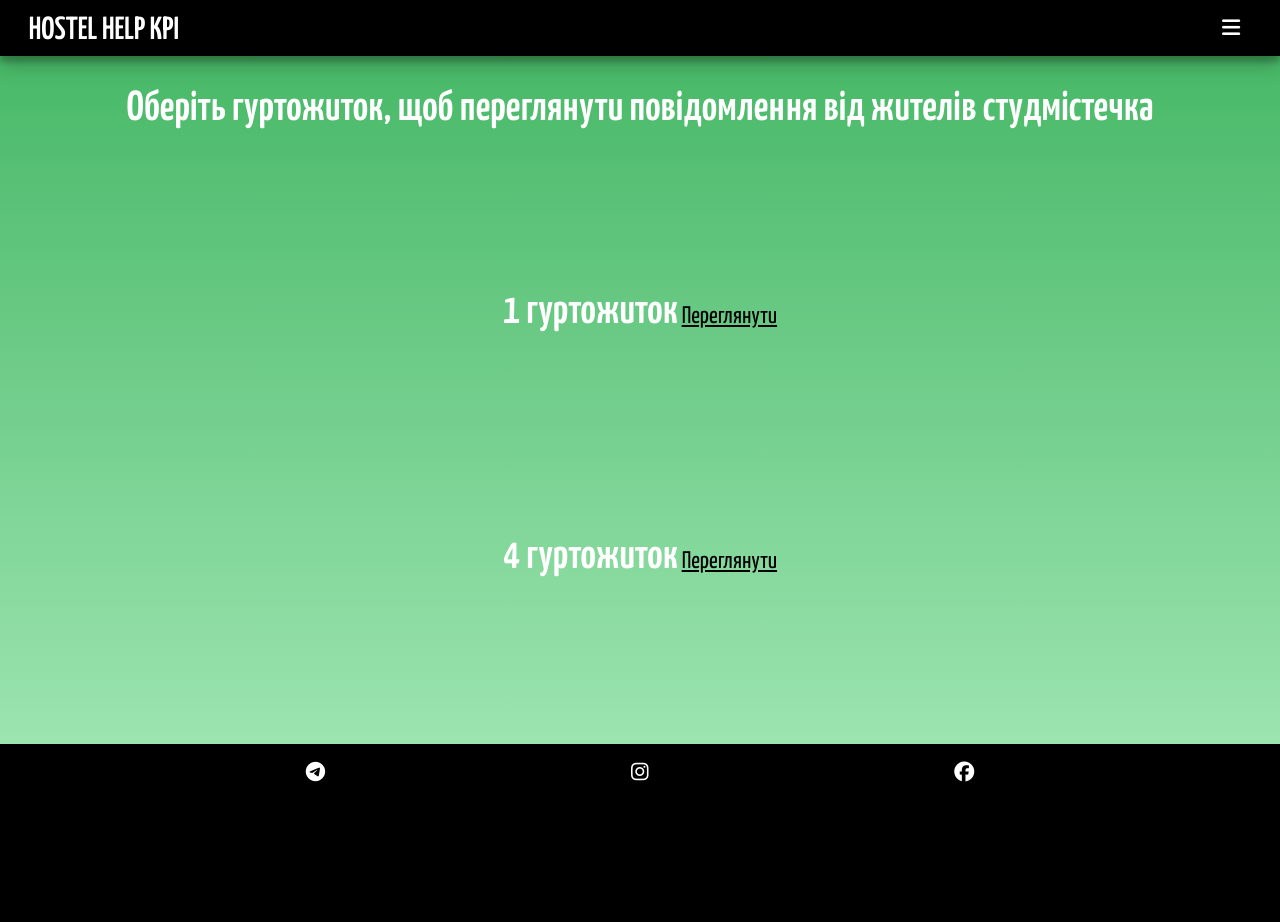
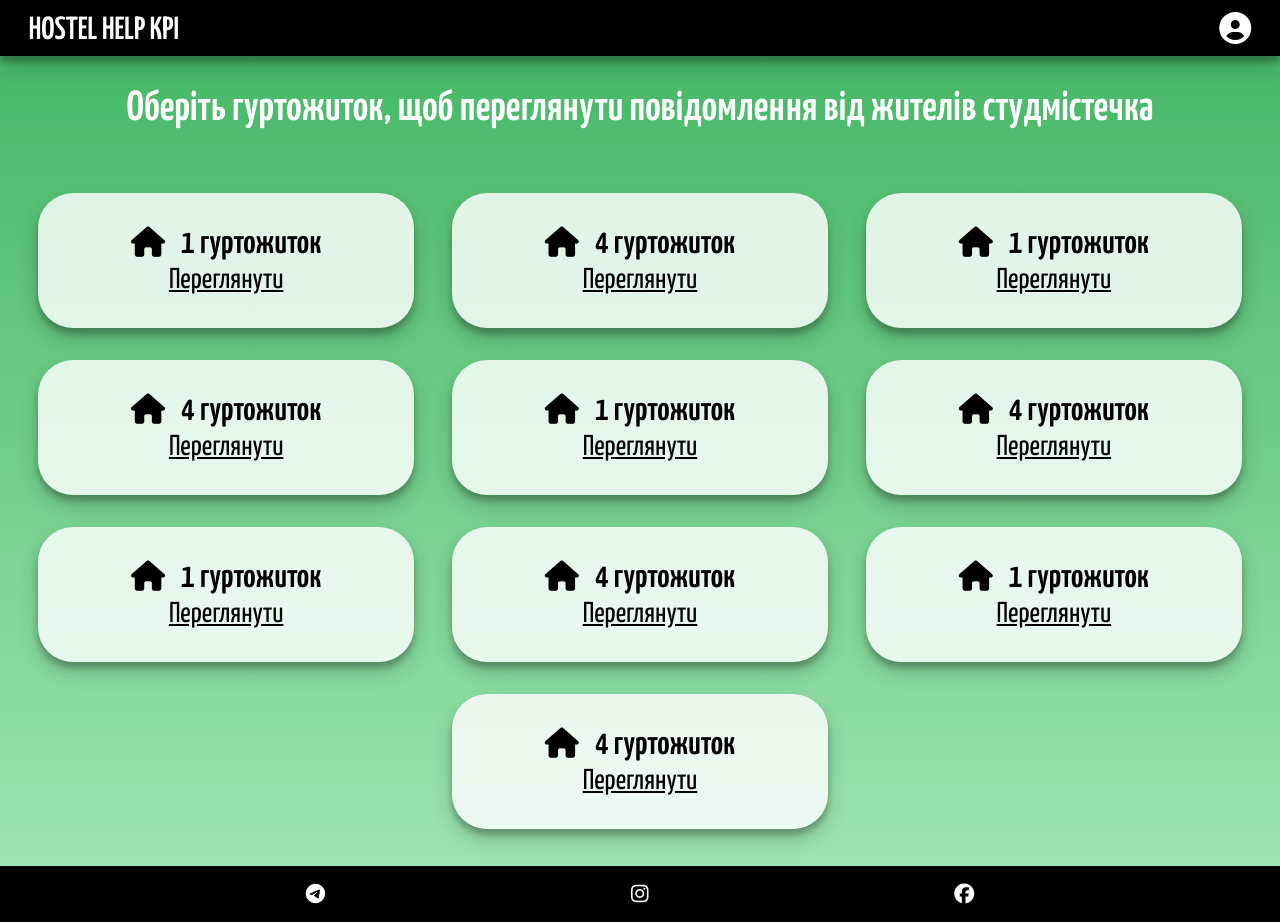
Before and after one commit to qsevenn/hostel-help, a Django app: page /folders/ in a window 1280 px wide. Before the commit the page ends 782 px from the top, so only its background shows below. Run offline with Django 4.2, Linux system fonts and the light colour scheme; a user stored in the database is signed in; data comes from the database, SQL or seed files in the repository; both versions use the stored data as it was after the commit; some libraries are stand-ins or nearby versions.

Commit message:
шо писати вже можна...

```diff
--- a/static/css/style.css
+++ b/static/css/style.css
@@ -67,57 +67,59 @@ header {
 }
 
 /*menu button start*/
-#menu-button {
-    vertical-align: middle;
-    font-size: 130%;
-    background: none;
-    border: none;
+/*#menu-button {*/
+/*    vertical-align: middle;*/
+/*    font-size: 130%;*/
+/*    background: none;*/
+/*    border: none;*/
+/*    color: #ffffff;*/
+/*    border-radius: 10px;*/
+/*    min-height: 2.5rem;*/
+/*    width: 2.5rem;*/
+/*}*/
+
+/*#menu-button::before {*/
+/*    font-family: "Fontawesome", sans-serif;*/
+/*    content: "\f0c9";*/
+/*}*/
+
+/*#menu-button:hover, #menu-button:focus {*/
+/*    background: #ffffff36;*/
+/*}*/
+/*menu button end*/
+header .fa-circle-user {
     color: #ffffff;
-    border-radius: 10px;
-    min-height: 2.5rem;
-    width: 2.5rem;
+    text-decoration: none;
+    font-size: 200%;
 }
-
-#menu-button::before {
-    font-family: "Fontawesome", sans-serif;
-    content: "\f0c9";
-}
-
-#menu-button:hover, #menu-button:focus {
-    background: #ffffff36;
-}
-/*menu button end*/
 
 .show {
     display: block;
 }
 
-nav {
-    display: none;
-    position: absolute;
-    top: var(--main-height);
-    left: 0;
-    z-index: 1;
-    background-color: #ffffff;
-    text-align: center;
-    width: 100vw;
-    box-shadow: var(--box-shadow);
-}
+/*nav {*/
+/*    display: none;*/
+/*    position: absolute;*/
+/*    top: var(--main-height);*/
+/*    left: 0;*/
+/*    z-index: 1;*/
+/*    background-color: #ffffff;*/
+/*    text-align: center;*/
+/*    width: 100vw;*/
+/*    box-shadow: var(--box-shadow);*/
+/*}*/
 
-nav a {
-    width: 100%;
-    height: var(--main-height);
-    line-height: var(--main-height);
-    display: inline-block;
-    color: #000000;
-    font-size: 140%;
-    border-bottom: #000000 2px solid;
-}
+/*nav a {*/
+/*    width: 100%;*/
+/*    height: var(--main-height);*/
+/*    line-height: var(--main-height);*/
+/*    display: inline-block;*/
+/*    color: #000000;*/
+/*    font-size: 140%;*/
+/*    border-bottom: #000000 2px solid;*/
+/*}*/
 
 main {
-    display: flex;
-    flex-wrap: wrap;
-    justify-content: space-evenly;
     font-size: 120%;
     text-align: center;
     padding: var(--main-height) 0 0;
@@ -140,10 +142,6 @@ main > *:last-child  {
     justify-content: space-evenly;
 }
 
-.logged > * {
-
-}
-
 .side-wrapper .instruction {
     margin-bottom: calc(var(--main-height) / 1.5);
 }
@@ -159,6 +157,39 @@ main > *:last-child  {
     box-shadow: var(--box-shadow);
 }
 
+.folders {
+    align-self: start;
+    justify-self: start;
+    display: flex;
+    flex-wrap: wrap;
+    justify-content: space-evenly;
+    align-items: start !important;
+}
+
+.folders > * {
+    margin-top: 2rem;
+}
+
+.folders-elem {
+    width: var(--main-width);
+    max-width: 400px;
+    height: 135px;
+    display: flex;
+    flex-direction: column;
+    justify-content: space-evenly;
+}
+
+.folders-elem h3 {
+    margin: 0;
+}
+
+.folders-elem h3::before {
+    font-family: "Fontawesome", sans-serif;
+    content: "\f015";
+    margin-right: 1rem;
+    font-size: 90%;
+}
+
 .side-wrapper {
     width: 100%;
 }
@@ -167,7 +198,7 @@ main > *:last-child  {
     width: var(--main-width);
 }
 
-h1, h2, h3, h4, h5, h6 {
+h1, h2 {
     font-size: 175%;
     color: #ffffff;
     height: fit-content;
@@ -202,7 +233,7 @@ h1, h2, h3, h4, h5, h6 {
     font-weight: bold;
 }
 
-.fa-circle-user {
+.main-block .fa-circle-user {
     font-size: 10rem;
     margin-bottom: 1.7rem;
     color: #41B562;
@@ -301,7 +332,7 @@ footer a {
         font-size: 130%;
     }
 
-    .fa-circle-user {
+    .main-block .fa-circle-user {
         font-size: 11rem;
     }
 }
@@ -311,7 +342,7 @@ footer a {
         font-size: 140%;
     }
 
-    .fa-circle-user {
+    .main-block .fa-circle-user {
         font-size: 12rem;
     }
 
@@ -321,6 +352,14 @@ footer a {
         flex-wrap: wrap;
         align-items: center;
         width: 50%;
+    }
+
+    .side-wrapper:first-child {
+        float: left;
+    }
+
+    .folders {
+        width: 100%;
     }
 
     .side-wrapper > * {
@@ -338,6 +377,10 @@ footer a {
         height: calc(var(--main-height) * 1.5);
         font-size: 170%;
     }
+
+    .folders-elem {
+        width: calc(var(--main-width) / 2);
+    }
 }
 
 @media screen and (min-width: 1080px) {
@@ -345,7 +388,11 @@ footer a {
         font-size: 150%;
     }
 
-    .fa-circle-user {
+    .main-block .fa-circle-user {
         font-size: 13rem;
     }
+
+    .folders-elem {
+        width: calc(var(--main-width) / 3);
+    }
 }
--- a/templates/base.html
+++ b/templates/base.html
@@ -20,11 +20,12 @@
 <body>
     <header>
         <a href="{% url 'index' %}"><p class="site-title">HOSTEL HELP KPI</p></a>
-        <div class="navigation">
-            <button id="menu-button" onclick="openMenu()" title="Меню сайту"></button>
-            <nav id="menu">
-            </nav>
-        </div>
+        <a href="{% url 'profile' %}" class="fa-solid fa-circle-user"><span class="fa-sr-only">Profile</span></a>
+<!--        <div class="navigation">-->
+<!--            <button id="menu-button" onclick="openMenu()" title="Меню сайту"></button>-->
+<!--            <nav id="menu">-->
+<!--            </nav>-->
+<!--        </div>-->
     </header>
 
     <main>
--- a/templates/folders.html
+++ b/templates/folders.html
@@ -3,12 +3,37 @@
 {% load static %}
 
 {% block content %}
-    <h2>Оберіть гуртожиток, щоб переглянути повідомлення від жителів студмістечка</h2>
+    <h1>Оберіть гуртожиток, щоб переглянути повідомлення від жителів студмістечка</h1>
+    <div class="folders">
     {% for dormitory in dormitories %}
-        <div class="">
+        <div class="main-block folders-elem">
             <h3>{{dormitory}} гуртожиток</h3>
-            <!-- <button onclick="">Переглянути</button> -->
             <a href="{% url 'profile' dormitory %}">Переглянути</a>
         </div>
     {% endfor %}
+        {% for dormitory in dormitories %}
+        <div class="main-block folders-elem">
+            <h3>{{dormitory}} гуртожиток</h3>
+            <a href="{% url 'profile' dormitory %}">Переглянути</a>
+        </div>
+    {% endfor %}
+        {% for dormitory in dormitories %}
+        <div class="main-block folders-elem">
+            <h3>{{dormitory}} гуртожиток</h3>
+            <a href="{% url 'profile' dormitory %}">Переглянути</a>
+        </div>
+    {% endfor %}
+        {% for dormitory in dormitories %}
+        <div class="main-block folders-elem">
+            <h3>{{dormitory}} гуртожиток</h3>
+            <a href="{% url 'profile' dormitory %}">Переглянути</a>
+        </div>
+    {% endfor %}
+        {% for dormitory in dormitories %}
+        <div class="main-block folders-elem">
+            <h3>{{dormitory}} гуртожиток</h3>
+            <a href="{% url 'profile' dormitory %}">Переглянути</a>
+        </div>
+    {% endfor %}
+    </div>
 {% endblock %}
--- a/templates/index.html
+++ b/templates/index.html
@@ -26,7 +26,11 @@
         <h2 class="heading">Вітаємо, {{ user.username }}!</h2>
         <div class="logged main-block">
             <i class="fa-solid fa-circle-user"><span class="fa-sr-only">User</span></i>
-            <a href="{% url 'report' %}" class="enter-button">Заповнити заявку</a>
+            {% if user.is_superuser %}
+                <a href="{% url 'folders' %}" class="enter-button">До заявок</a>
+            {% else %}
+                <a href="{% url 'report' %}" class="enter-button">Заповнити заявку</a>
+            {% endif %}
         </div>
         <p>
             <a href="{% url 'logout' %}?next=../">Вийти?</a>
--- a/templates/profile.html
+++ b/templates/profile.html
@@ -78,7 +78,7 @@
    {% else %}
       <h2>Мої повідомлення</h2>
       {% for report in reports %}
-         <div class="">
+         <div class="main-block">
             <h2>{{ report.title }}</h2>
             <p>{{ report.status }}</p>
             <p>{{ report.date }}</p>
```
Also changed, not shown: static/css/profile.css (+30 -0 lines), db.sqlite3.
